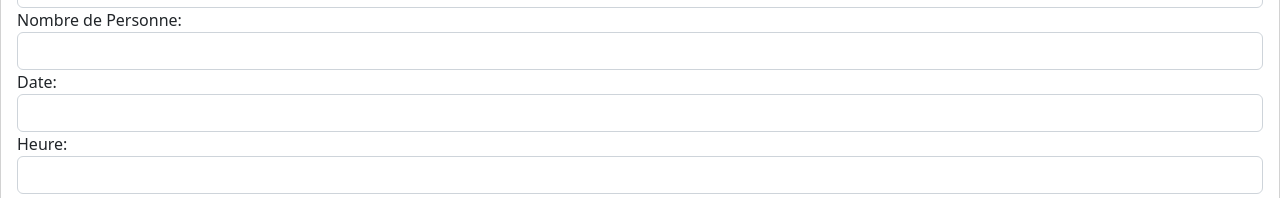
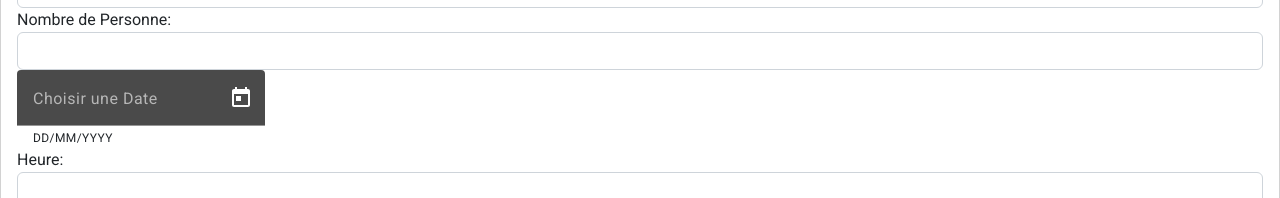
Before and after one commit to JosselinChapo/Bar-a-jeux-VF, an Angular app in the folder front-bar-a-jeux/: page /reservation in a window 1280 px wide. Both pictures are taken after a click on the link 44 px from the left and 284 px from the top of the page. Shown: the part 469-667 px from the top of the page. Built offline with nearby package versions, Linux system fonts and the light colour scheme; no server answers.

Commit message:
Date en dure disable

```diff
--- a/front-bar-a-jeux/angular.json
+++ b/front-bar-a-jeux/angular.json
@@ -25,11 +25,10 @@
               "src/assets"
             ],
             "styles": [
+              "@angular/material/prebuilt-themes/purple-green.css",
               "node_modules/bootstrap/dist/css/bootstrap.min.css",
               "src/styles.css",
               "node_modules/bootstrap-icons/font/bootstrap-icons.css"
-
-
             ],
             "scripts": [
               "node_modules/bootstrap/dist/js/bootstrap.bundle.js"
@@ -93,6 +92,7 @@
               "src/assets"
             ],
             "styles": [
+              "@angular/material/prebuilt-themes/purple-green.css",
               "src/styles.css"
             ],
             "scripts": []
--- a/front-bar-a-jeux/package.json
+++ b/front-bar-a-jeux/package.json
@@ -11,10 +11,12 @@
   "private": true,
   "dependencies": {
     "@angular/animations": "^15.1.0",
+    "@angular/cdk": "^15.2.0",
     "@angular/common": "^15.1.0",
     "@angular/compiler": "^15.1.0",
     "@angular/core": "^15.1.0",
     "@angular/forms": "^15.1.0",
+    "@angular/material": "^15.2.0",
     "@angular/platform-browser": "^15.1.0",
     "@angular/platform-browser-dynamic": "^15.1.0",
     "@angular/router": "^15.1.0",
--- a/front-bar-a-jeux/src/app/reservation/reservation.component.html
+++ b/front-bar-a-jeux/src/app/reservation/reservation.component.html
@@ -40,6 +40,8 @@
     </div>
 </div>
 
+
+
 <div class="card mt-3" *ngIf="formReservation">
     <div class="card-header bg-primary text-white display-6">Edition d'une réservation</div>
     <div class="card-body">
@@ -47,10 +49,18 @@
             <label for="id">Identifiant:</label> <input type="number" class="form-control" id="id" name="id" [(ngModel)]="formReservation.id" readonly/>
         </div>
         <div class="form-group">
+
             <label for="nbPersonne">Nombre de Personne:</label> <input type="number" class="form-control" id="nbPersonne" name="nbPersonne" [(ngModel)]="formReservation.nbPersonne" />
         </div>
         <div class="form-group">
-            <label for="dateRes">Date:</label> <input type="text" class="form-control" id="dateRes" name="dateRes" [(ngModel)]="formReservation.dateRes" />
+            <mat-form-field class="example-full-width" appearance="fill">
+                <mat-label>Choisir une Date</mat-label>
+                <input matInput [matDatepickerFilter]="myFilter" [matDatepicker]="dateRes" (dateChange)="test($event.value)">
+                <mat-hint>DD/MM/YYYY</mat-hint>
+                <mat-datepicker-toggle matIconSuffix [for]="dateRes"></mat-datepicker-toggle>
+                <mat-datepicker #dateRes></mat-datepicker>
+            </mat-form-field>
+            <!-- <label for="dateRes">Date de la réservation :</label> <input id="dateRes" type="date" class="form-control datepicker" placeholder="Date" name="dateRes" [(ngModel)]="formReservation.dateRes"> -->
         </div>
         <div class="form-group">
             <label for="heureRes">Heure:</label> <input type="text" class="form-control" id="heureRes" name="heureRes" [(ngModel)]="formReservation.heureRes" />
@@ -63,3 +73,31 @@
         </div>
     </div>
 </div>
+
+
+
+	<!-- jQuery library -->
+	<script
+		src="https://ajax.googleapis.com/ajax/libs/jquery/3.5.1/jquery.min.js"></script>
+	<!-- Popper JS -->
+	<script
+		src="https://cdnjs.cloudflare.com/ajax/libs/popper.js/1.16.0/umd/popper.min.js"></script>
+	<!-- Bootstrap 4 JS -->
+	<script
+		src="https://maxcdn.bootstrapcdn.com/bootstrap/4.5.2/js/bootstrap.min.js"></script>
+	<!-- Bootstrap Datepicker JS -->
+	<script
+		src="https://cdnjs.cloudflare.com/ajax/libs/bootstrap-datepicker/1.9.0/js/bootstrap-datepicker.min.js"></script>
+
+	<script type="text/javascript">
+		var dateDisable = "2023-02-15"
+		var datesForDisable = [ "2023-02-28", "2023-02-16", dateDisable ]
+
+		$('.datepicker').datepicker({
+			format : 'yyyy-mm-dd',
+			autoclose : true,
+			todayHighlight : true,
+			datesDisabled : datesForDisable,
+			startDate : "today"
+		});
+	</script>
--- a/front-bar-a-jeux/src/app/reservation/reservation.component.ts
+++ b/front-bar-a-jeux/src/app/reservation/reservation.component.ts
@@ -1,17 +1,31 @@
-import { Component } from '@angular/core';
+import { DatePipe } from '@angular/common';
+import { Component, Inject, inject } from '@angular/core';
+import { FormGroup } from '@angular/forms';
+import { DateAdapter, MAT_DATE_LOCALE } from '@angular/material/core';
 import { Reservation } from '../model';
 import { ReservationService } from './reservation.service';
 
 @Component({
   selector: 'app-reservation',
   templateUrl: './reservation.component.html',
-  styleUrls: ['./reservation.component.css']
+  styleUrls: ['./reservation.component.css'],
+  providers: [DatePipe],
 })
 export class ReservationComponent {
   formReservation: Reservation = null;
 
-  constructor(private reservationService: ReservationService) {
+  myForm : FormGroup;
+
+  constructor(private reservationService: ReservationService,
+    private _adapter: DateAdapter<any>,
+    @Inject(MAT_DATE_LOCALE) private _locale: string,
+    public datepipe: DatePipe
+  ) {
+    this._locale = 'fr-FR';
+    this._adapter.setLocale(this._locale);
+
   }
+
 
   list(): Array<Reservation> {
     return this.reservationService.findAll();
@@ -28,6 +42,7 @@ export class ReservationComponent {
   }
 
   save(): void {
+    console.log(this.formReservation)
     if(this.formReservation.id) { // UPDATE
       this.reservationService.update(this.formReservation);
     } else { // CREATE
@@ -44,4 +59,31 @@ export class ReservationComponent {
   cancel(): void {
     this.formReservation = null;
   }
+
+  myFilter = (d: Date | null): boolean => {
+    const day = (d || new Date()).getDay();
+    // Prevent Saturday and Sunday from being selected.
+
+    const testDates: Array<Date> = [
+      new Date('2023-03-07'),
+      new Date('2023-03-02'),
+      new Date('2023-05-04'),
+      new Date('2023-03-30')
+    ]
+    return day !== 0 && day !== 6 && testDates.findIndex(testDate => d?.toDateString() === testDate.toDateString()) < 0;
+  };
+
+  test(event: any) {
+    console.log(event);
+    let event1: Date;
+    // let dateForm: string = event.toISOString();
+    // console.log(dateForm);
+    // let dateForm1: string = event.toString();
+    // console.log(dateForm1);
+    let dateForm2 =this.datepipe.transform(event, 'yyyy-MM-dd');
+    console.log(dateForm2);
+
+    this.formReservation.dateRes=dateForm2;
+
+  }
 }
--- a/front-bar-a-jeux/src/index.html
+++ b/front-bar-a-jeux/src/index.html
@@ -6,6 +6,9 @@
   <base href="/">
   <meta name="viewport" content="width=device-width, initial-scale=1">
   <link rel="icon" type="image/x-icon" href="favicon.ico">
+  <link rel="preconnect" href="https://fonts.gstatic.com">
+  <link href="https://fonts.googleapis.com/css2?family=Roboto:wght@300;400;500&display=swap" rel="stylesheet">
+  <link href="https://fonts.googleapis.com/icon?family=Material+Icons" rel="stylesheet">
 </head>
 <body>
   <app-root></app-root>
--- a/front-bar-a-jeux/src/styles.css
+++ b/front-bar-a-jeux/src/styles.css
@@ -4,3 +4,5 @@ body {
     display: block;
     margin: 0px;
 }
+html, body { height: 100%; }
+body { margin: 0; font-family: Roboto, "Helvetica Neue", sans-serif; }
```
Also changed, not shown: front-bar-a-jeux/src/app/app.module.ts (+13 -2 lines), 1 other file (tests, documents, lock files or other folders).
